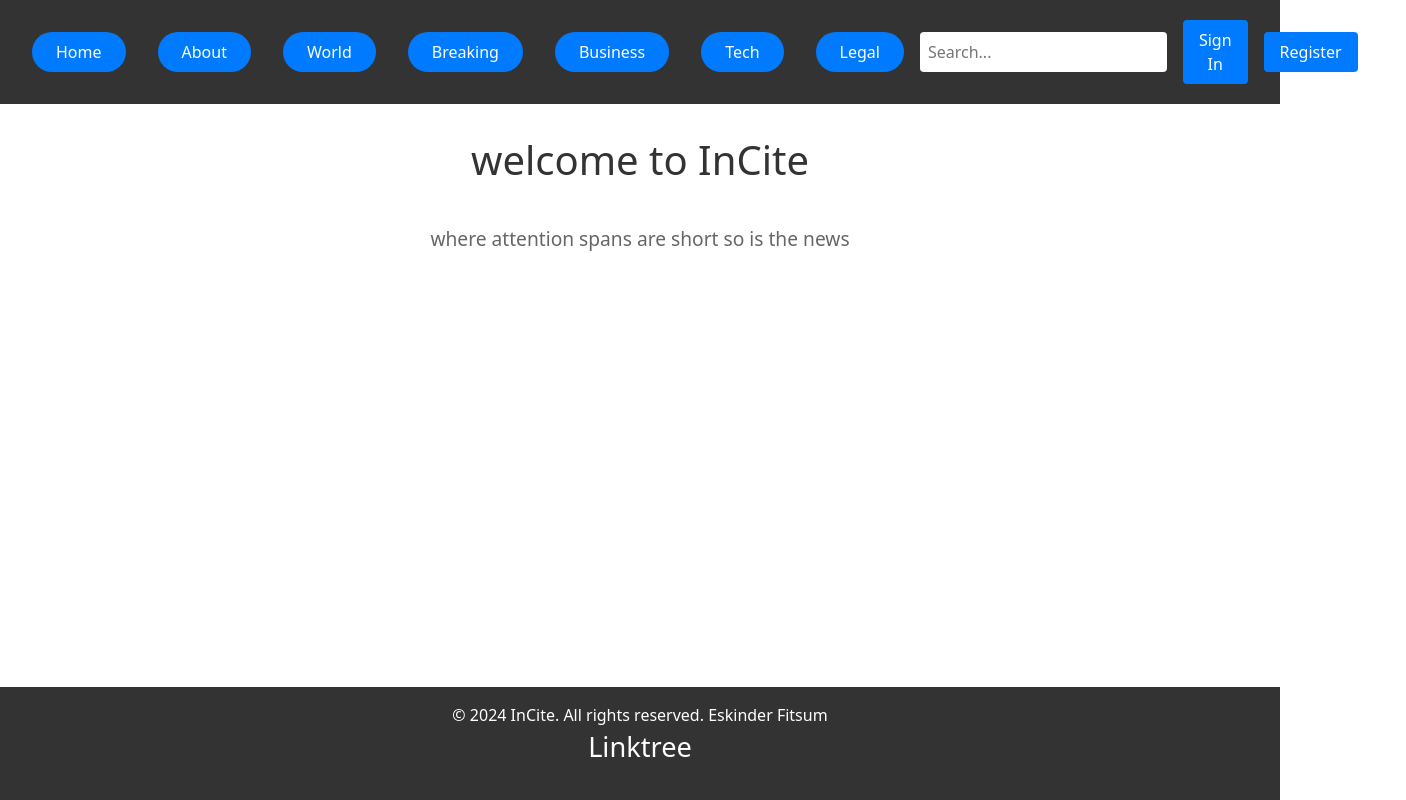
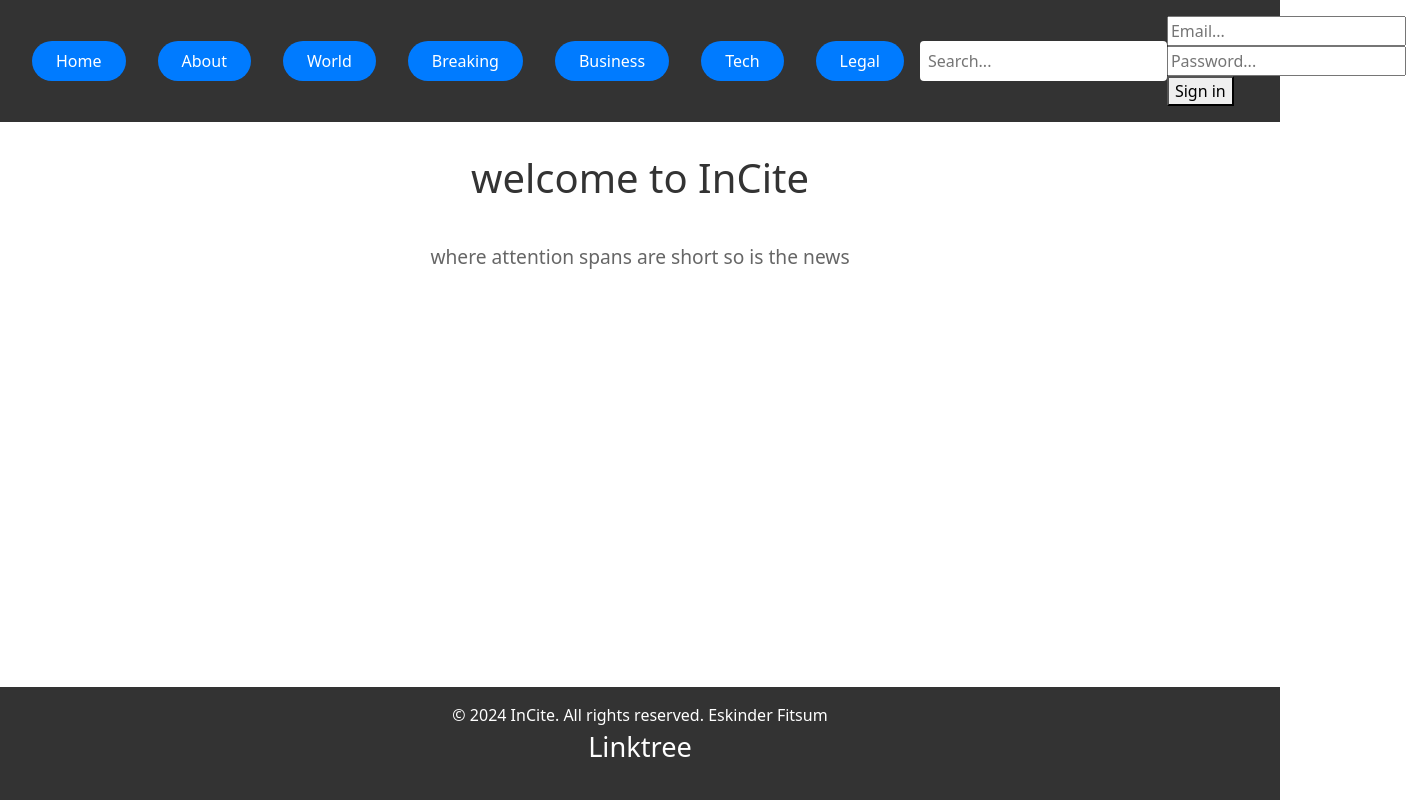
Before and after one commit to radicalromha/InCite-News, a React (Vite) app in the folder react-app/: page / in a window 1280 px wide. Shown: the whole page, 1406 px wide, since content can reach past the window. Built offline with nearby package versions, Linux system fonts and the light colour scheme; no server answers; a web font is replaced by a local one.

Commit message:
setting up auth from firebase

```diff
--- a/react-app/src/components/NavBar.jsx
+++ b/react-app/src/components/NavBar.jsx
@@ -1,5 +1,6 @@
 import { Link } from "react-router-dom";
 import styled from "styled-components";
+import Auth from "../components/auth";
 
 const NavBar = styled.div`
   display: flex;
@@ -72,8 +73,7 @@
       </NavLinks>
       <SearchBar placeholder="Search..." />
       <AuthButtons>
-        <Button>Sign In</Button>
-        <Button>Register</Button>
+        <Auth />
       </AuthButtons>
     </NavBar>
   );
--- /dev/null
+++ b/react-app/src/components/auth.jsx
@@ -0,0 +1,26 @@
+import { auth } from "../config/firebase";
+import { createUserWithEmailAndPassword } from "firebase/auth";
+import { useState } from "react";
+
+const Auth = () => {
+  const [email, setEmail] = useState("");
+  const [password, setPassword] = useState("");
+  const signIn = async () => {
+    await createUserWithEmailAndPassword(auth, email, password);
+  };
+
+  return (
+    <div>
+      <input
+        placeholder="Email..."
+        onChange={(e) => setEmail(e.target.value)}
+      />
+      <input
+        placeholder="Password..."
+        onChange={(e) => setPassword(e.target.value)}
+      />
+      <button onClick={signIn}>Sign in</button>
+    </div>
+  );
+};
+export default Auth;
--- a/react-app/src/pages/Legal.jsx
+++ b/react-app/src/pages/Legal.jsx
@@ -1,3 +1,4 @@
+import React, { useState, useEffect } from "react";
 import styled, { keyframes } from "styled-components";
 import NavBar from "../components/NavBar";
 import Footer from "../components/Footer";
```
